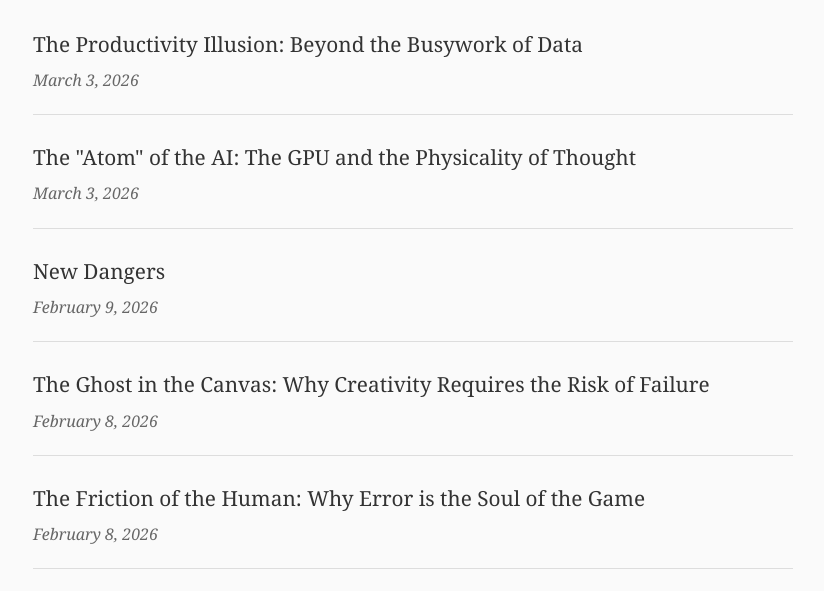
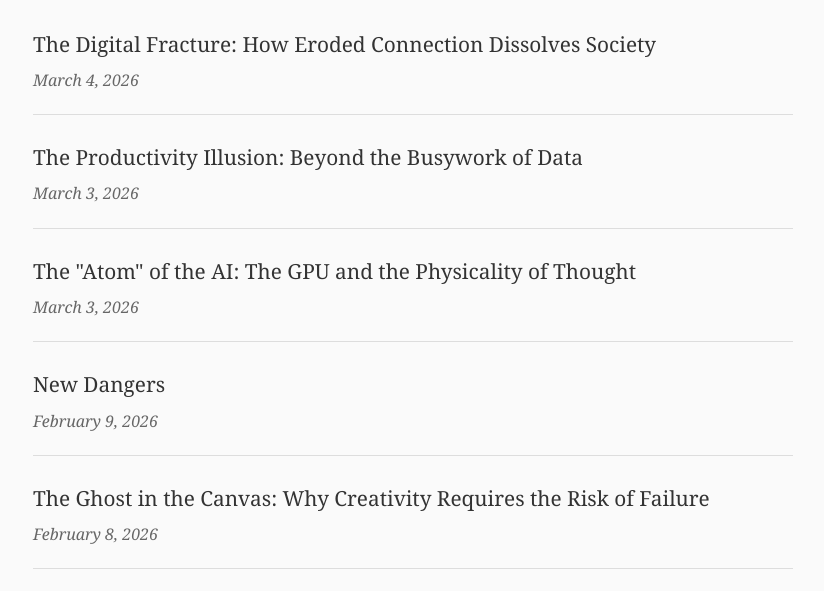
Before and after one commit to Gabriel-Bell/Gabriel-Bell.github.io, a plain HTML site: page index.html in a window 1280 px wide. Shown: the part 137-728 px from the top of the page, without its empty margins (227-1051 px from the left). Drawn offline with Linux system fonts and the light colour scheme.

Commit message:
Update index.html

```diff
--- a/index.html
+++ b/index.html
@@ -17,6 +17,11 @@
 
     <main>
         <ul class="post-list">
+            <li>
+                <a href="the-digital-fracture.html">The Digital Fracture: How Eroded Connection Dissolves Society</a>
+                <span class="date">March 4, 2026</span>
+            </li>
+
             <li>
                 <a href="the-productivity-illusion.html">The Productivity Illusion: Beyond the Busywork of Data</a>
                 <span class="date">March 3, 2026</span>
```
